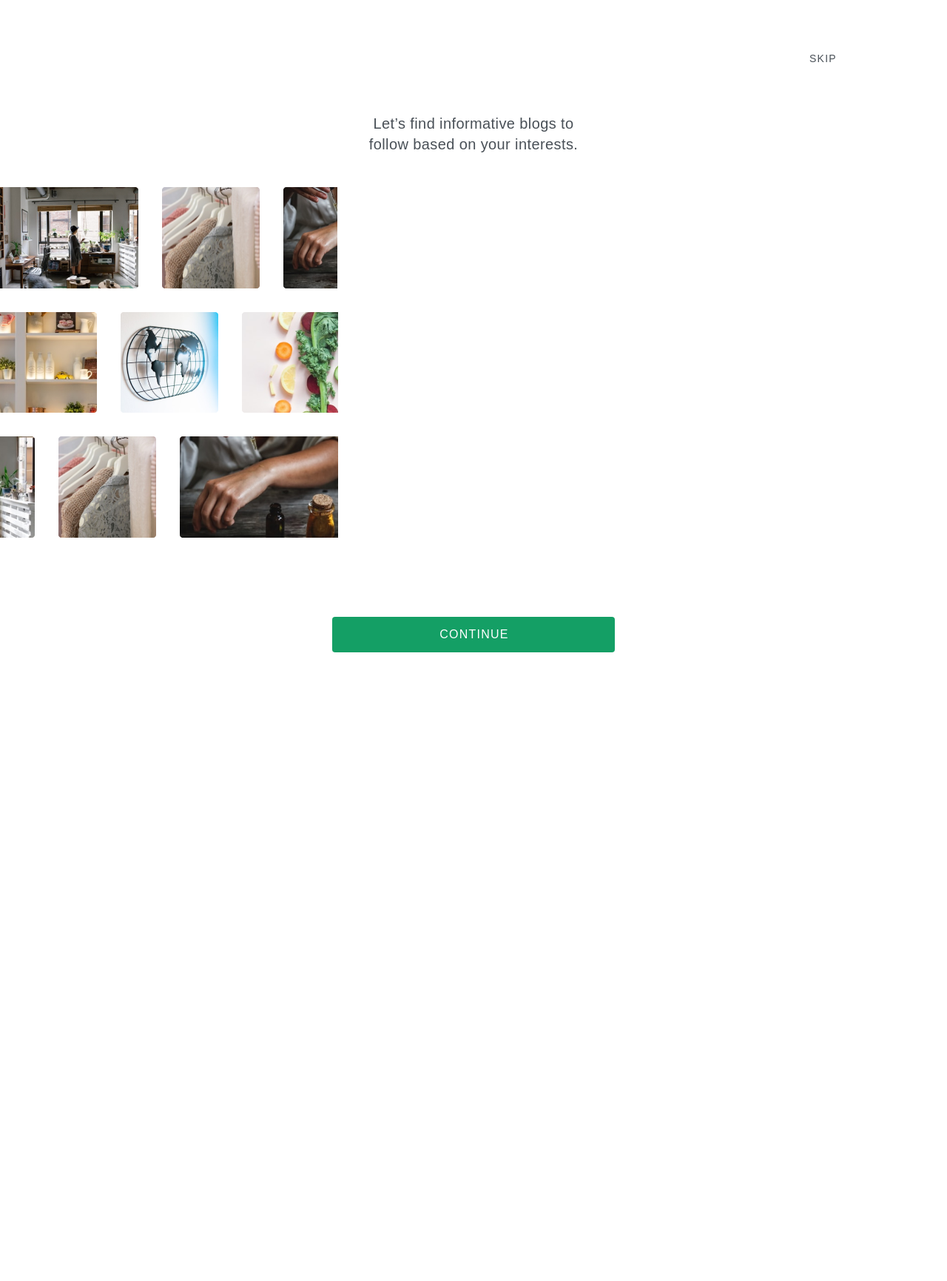
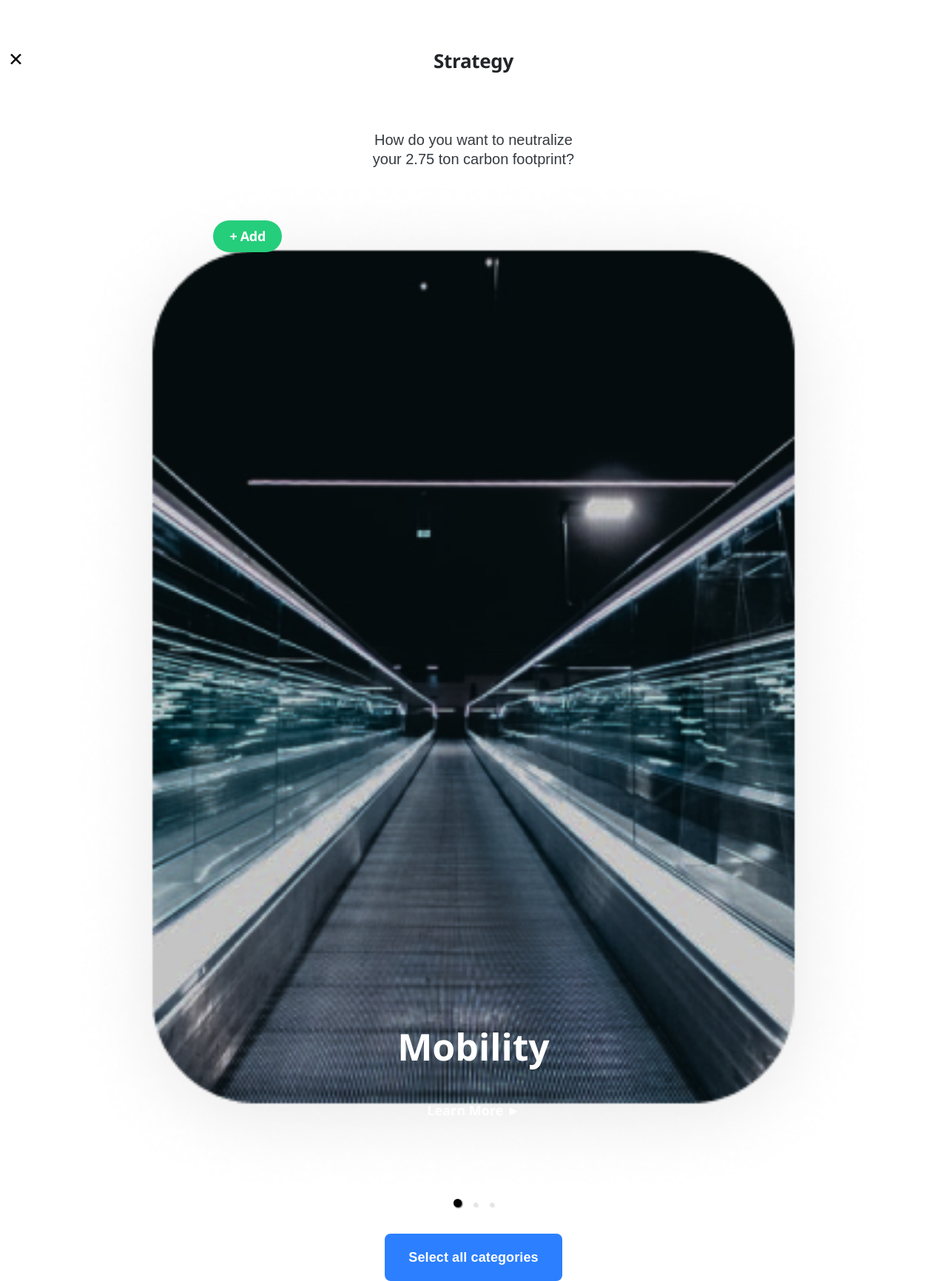
Before and after one commit to stockchandu/Project-Ecogenic, a React (Create React App) app in the folder Antony/: page / in a window 1280 px wide. Shown: the whole page at 74% size. Before the commit the page ends 938 px from the top, so only its background shows below. Built offline with nearby package versions, Linux system fonts and the light colour scheme.

Commit message:
completetd strategy slide

```diff
--- a/Antony/src/App.jsx
+++ b/Antony/src/App.jsx
@@ -4,8 +4,9 @@ import { PageOne } from "./components/PageOne";
 import { PageTwo } from "./components/PageTwo";
 import { AnnualCarbonFootprintShow } from "./components/AnnualCarbonFootprintShow";
 import { StrategySlider } from "./components/StrategySlide";
+import { GreatChoice } from "./components/GreatChoice";
 function App() {
-  const [page, setPage] = useState(1);
+  const [page, setPage] = useState(4);
   const [carbonFootprint, setCarbonFootprint] = useState(2.75);
   const [footprintData, setFootprintData] = useState({
     flying: 100,
@@ -14,12 +15,42 @@ function App() {
     diet: 7,
     mobility: 2,
   });
+  const [strategySelection, setStrategySelection] = useState({
+    mobility: false,
+    shelter: false,
+    food: false,
+  });
   useEffect(() => {}, [page]);
   const handelPage = () => {
     setPage(page + 1);
   };
   const handelSkip = () => {
     setPage(page + 3);
+  };
+
+  const handleStrategySelection = (which) => {
+    // console.log(which, "which...........");
+
+    if (which == "all") {
+      setStrategySelection((props) => {
+        console.log(props, "props........");
+        let k = "";
+        for (k in props) {
+          //console.log(props[k], "key item........");
+          props[k] = true;
+        }
+        // console.log(props, "props........");
+        return { ...strategySelection, props };
+      });
+    } else if (which == "save") {
+      setPage(page + 1);
+    } else {
+      setStrategySelection({
+        ...strategySelection,
+        [which]: !strategySelection[which],
+      });
+    }
+    //console.log(strategySelection);
   };
 
   return (
@@ -34,8 +65,16 @@ function App() {
           handelPage={handelPage}
           carbonFootprint={carbonFootprint}
         ></AnnualCarbonFootprintShow>
+      ) : page === 4 ? (
+        <StrategySlider
+          handleStrategySelection={handleStrategySelection}
+          strategySelection={strategySelection}
+          carbonFootprint={carbonFootprint}
+        ></StrategySlider>
+      ) : page === 5 ? (
+        <GreatChoice handelPage={handelPage}></GreatChoice>
       ) : (
-        <StrategySlider carbonFootprint={carbonFootprint}></StrategySlider>
+        <h1>next page</h1>
       )}
     </>
   );
--- /dev/null
+++ b/Antony/src/components/GreatChoice.jsx
@@ -0,0 +1,52 @@
+import styled from "styled-components";
+
+const Clap = styled.h1`
+  text-align: center;
+  font-family: "Segoe UI", sans-serif;
+  font-style: normal;
+  font-weight: bold;
+  font-size: 86px;
+  line-height: 114px;
+  letter-spacing: -0.598261px;
+  margin-top: 0px;
+  color: #000000;
+`;
+const Para = styled.p`
+  text-align: center;
+  font-family: "Segoe UI", sans-serif;
+  font-style: normal;
+  font-weight: bold;
+  font-size: 46px;
+  line-height: 61px;
+  letter-spacing: -0.32px;
+  margin-top: 0px;
+  color: #212529;
+`;
+export function GreatChoice() {
+  const WrapperDiv = styled.div`
+    /* transition: 0.5s;
+
+    transform: "translateY(10%)"; */
+
+    animation: myfirst 1s;
+    /* animation-direction: alternate; */
+    margin-top: 370px;
+    @keyframes myfirst {
+      0% {
+        margin-top: 770px;
+      }
+
+      100% {
+      }
+    }
+  `;
+
+  return (
+    <>
+      <WrapperDiv>
+        <Clap>👏</Clap>
+        <Para>Great choice</Para>
+      </WrapperDiv>
+    </>
+  );
+}
--- a/Antony/src/components/SliderCss.css
+++ b/Antony/src/components/SliderCss.css
@@ -63,3 +63,7 @@
 .carousel .thumbs {
   display: none;
 }
+.carousel {
+  position: relative;
+  width: 100%;
+}
--- a/Antony/src/components/StrategySlide.jsx
+++ b/Antony/src/components/StrategySlide.jsx
@@ -6,6 +6,7 @@ import foodImage from "./img/food.png";
 import "./SliderCss.css";
 import { CloseButton } from "./styledComponents/CloseButtonInCalculation";
 import styled from "styled-components";
+import { useEffect } from "react/cjs/react.development";
 
 const HeadingStrategyDiv = styled.div`
   text-align: center;
@@ -58,11 +59,11 @@ const AddButton = styled.div`
   position: absolute;
   width: 93px;
   height: 43px;
-  left: 231px;
+  left: 205px;
   top: 70px;
   font-family: "Segoe UI", sans-serif;
   font-style: normal;
-  font-weight: bold;
+  font-weight: bold !important;
   font-size: 18px;
   line-height: 24px;
   /* identical to box height */
@@ -73,8 +74,45 @@ const AddButton = styled.div`
   color: #ffffff;
 `;
 
+const HundredShow = styled.div`
+  /* margin-top: 0px; */
+  background-color: #1da1f2;
+  color: white;
+  position: absolute;
+  width: 48px;
+  height: 25px;
+  border-radius: 14px;
+  left: 255px;
+  top: 105px;
+
+  font-weight: bold;
+  font-size: 13.8613px;
+  line-height: 18px;
+
+  text-align: center;
+  letter-spacing: -0.225685px;
+  display: flex;
+  justify-content: center;
+  align-items: center;
+
+  color: #ffffff;
+`;
+const SliderWrapDiv = styled.div`
+  width: 87%;
+  margin: auto;
+  /* background-color: #dbc9c9; */
+`;
+const DynamicBorder = styled.div`
+  position: absolute;
+  top: 30px;
+  left: 32px;
+  width: 296px;
+  height: 386px;
+  border: 10px solid #25ce7b;
+  border-radius: 46px;
+`;
 const Label = styled.div`
-  margin-top: -285px;
+  margin-top: -245px;
   font-family: "Segoe UI", sans-serif;
   font-style: normal;
 
@@ -88,7 +126,7 @@ const Label = styled.div`
   color: #ffffff;
 `;
 const LearnMore = styled.div`
-  margin-top: 50px;
+  margin-top: 40px;
   font-family: "Segoe UI", sans-serif;
   font-style: normal;
 
@@ -101,9 +139,35 @@ const LearnMore = styled.div`
   color: #ffffff;
 `;
 const Spacer = styled.div`
-  height: 170px;
+  height: 135px;
+`;
+const AllCategories = styled.button`
+  display: flex;
+  flex-direction: row;
+  justify-content: center;
+  align-items: center;
+  padding: 12px 32px;
+  /* width: 235px; */
+  border: none;
+  height: 64px;
+  margin: auto;
+  background: #2c7fff;
+  border-radius: 8px;
+  margin-top: -20px;
+  font-family: "DM Sans", sans-serif;
+  font-style: normal;
+  font-weight: bold;
+  font-size: 18px;
+  line-height: 23px;
+  letter-spacing: 0.1040752px;
+
+  color: #ffffff;
 `;
 export function StrategySlider(props) {
+  //console.log(props.strategySelection, "inside slider object.......");
+  //   useEffect(() => {
+  //     console.log("useeffect working");
+  //   }, [props.strategySelection]);
   return (
     <>
       <CloseButton color="black"></CloseButton>
@@ -112,27 +176,113 @@ export function StrategySlider(props) {
         How do you want to neutralize your {props.carbonFootprint} ton carbon
         footprint?
       </Para>
+      <SliderWrapDiv>
+        {" "}
         <Carousel>
           <div>
-          <AddButton>+ Add</AddButton>
+            <AddButton
+              onClick={() => {
+                props.handleStrategySelection("mobility");
+              }}
+            >
+              {" "}
+              {props.strategySelection.mobility ? "👍 Added" : "+ Add"}
+            </AddButton>
+            <HundredShow
+              style={{
+                display: props.strategySelection.mobility ? "flex" : "none",
+              }}
+            >
+              100%
+            </HundredShow>
+            <DynamicBorder
+              style={{
+                display: props.strategySelection.mobility ? "block" : "none",
+              }}
+              onClick={() => {
+                props.handleStrategySelection("mobility");
+              }}
+            ></DynamicBorder>
             <img src={mobilityImage} alt="" />
 
             <Label>Mobility</Label>
-
             <LearnMore>Learn More ►</LearnMore>
           </div>
           <div>
+            <AddButton
+              onClick={() => {
+                props.handleStrategySelection("shelter");
+              }}
+            >
+              {" "}
+              {props.strategySelection.shelter ? "👍 Added" : "+ Add"}
+            </AddButton>
+            <HundredShow
+              style={{
+                display: props.strategySelection.shelter ? "flex" : "none",
+              }}
+            >
+              100%
+            </HundredShow>
+            <DynamicBorder
+              style={{
+                display: props.strategySelection.shelter ? "block" : "none",
+              }}
+              onClick={() => {
+                props.handleStrategySelection("shelter");
+              }}
+            ></DynamicBorder>
+
             <img src={shelterimage} alt="" />
             <Label>Shelter</Label>
             <LearnMore>Learn More ►</LearnMore>
           </div>
           <div>
+            <AddButton
+              onClick={() => {
+                props.handleStrategySelection("food");
+              }}
+            >
+              {props.strategySelection.food ? "👍  Added" : "+ Add"}
+            </AddButton>
+            <HundredShow
+              style={{
+                display: props.strategySelection.food ? "flex" : "none",
+              }}
+            >
+              100%
+            </HundredShow>
+            <DynamicBorder
+              style={{
+                display: props.strategySelection.food ? "block" : "none",
+              }}
+              onClick={() => {
+                props.handleStrategySelection("food");
+              }}
+            ></DynamicBorder>
             <img src={foodImage} alt="" />
             <Label>Food</Label>
             <LearnMore>Learn More ►</LearnMore>
             <Spacer></Spacer>
           </div>
         </Carousel>
+      </SliderWrapDiv>
+
+      <AllCategories
+        onClick={() => {
+          props.strategySelection.mobility ||
+          props.strategySelection.shelter ||
+          props.strategySelection.food
+            ? props.handleStrategySelection("save")
+            : props.handleStrategySelection("all");
+        }}
+      >
+        {props.strategySelection.mobility ||
+        props.strategySelection.shelter ||
+        props.strategySelection.food
+          ? "Save Strategy"
+          : "Select all categories"}
+      </AllCategories>
     </>
   );
 }
```
Lines whose indentation alone changed are shown as unchanged.
